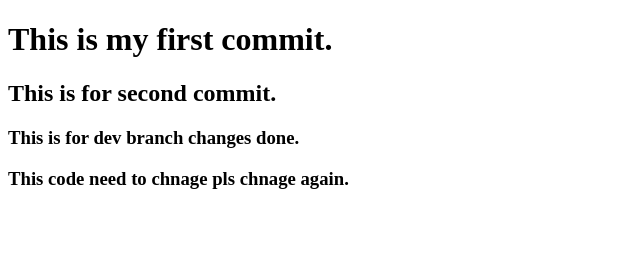
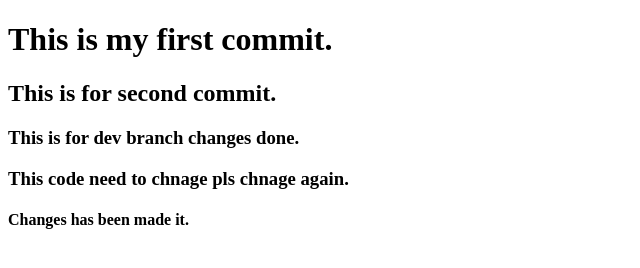
Before and after one commit to deepakdemo/sampleProject1, a plain HTML site: page index.html in a window 1280 px wide. Shown: the whole page, without its empty margins (0-640 px from the left). Drawn offline with Linux system fonts and the light colour scheme.

Commit message:
changes has been done

```diff
--- a/index.html
+++ b/index.html
@@ -10,5 +10,6 @@
     <h2>This is for second commit.</h2>
     <h3>This is for dev branch changes done.</h3>
     <h3>This code need to chnage pls chnage again.</h3>
+    <h4>Changes has been made it.</h4>
 </body>
 </html>
```
